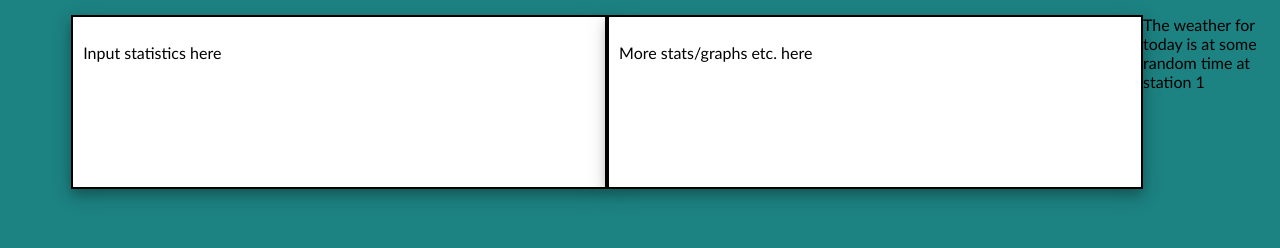
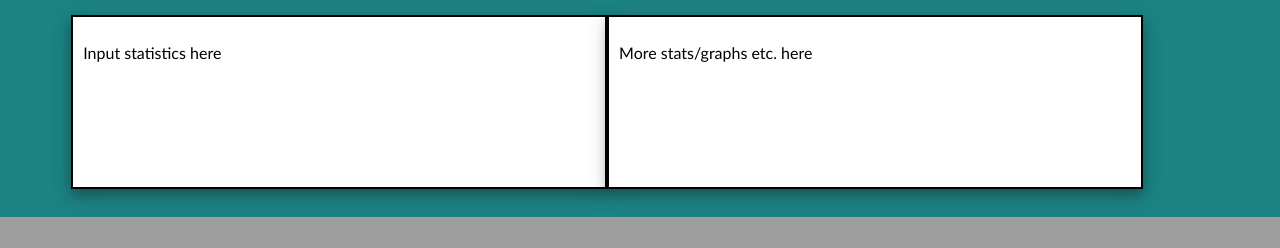
Before and after one commit to PamelaKelly/DublinBikes, a Flask app: page / in a window 1280 px wide. Shown: the part 583-831 px from the top of the page. After the commit the page ends 800 px from the top, so only its background shows below. Run offline with Flask 2, Linux system fonts and the light colour scheme; data that the repository does not hold is empty; some libraries are stand-ins or nearby versions.

Commit message:
Small css changes and html changes. Tiny change to the JS button

```diff
--- a/src/static/Style.css
+++ b/src/static/Style.css
@@ -50,7 +50,7 @@ div.right {
     box-shadow: 0 4px 8px 0 rgba(0, 0, 0, 0.2), 0 6px 20px 0 rgba(0, 0, 0, 0.19);
 }
 
-.button {
+button {
     border-radius: 2px;
     border: none;
     color: black;
@@ -63,7 +63,7 @@ div.right {
     background-color: lightgrey;
 }
 
-.button:hover {
-    background-color: #008CBA;
+button:hover {
+    background-color: #1D8282;
     color: white;
 }
--- a/src/static/js/mainScript.js
+++ b/src/static/js/mainScript.js
@@ -32,10 +32,9 @@ function showStationMarkers() {
                         }
 						var station_number = station.station_number;
                     	var content = "Station name: " + station.station_name + "<br>" + "Station number: " + station.station_number + "<br>" + "Address: " + station.station_address + "<br>" + "Banking: " + station.banking_available + "<br>";
-                    	var button = "<input type='submit' onclick='myFunction(" + station_number + ")' value='Click for more detailed information' class='submit'></input>";
-                        // update_url will work if you say onclick='update_url(\"1234\"'
-                        var button2 = "<input type='button' onclick='update_url(station.station_number)' value='Test'></input>";
-                        infoWindow.setContent(content + "<br> " + button + button2);
+                    	//var button = "<input type='submit' onclick='myFunction(" + station_number + ")' value='Click for more detailed information' class='submit'></input>";
+                        var button = "<button onclick='myFunction(" + station_number + ")'>Click here for more detailed information!</button>";
+                        infoWindow.setContent(content + "<br> " + button);
                         infoWindow.open(map, marker);
                     }
                 })(marker, stations));
@@ -53,17 +52,6 @@ showStationMarkers();
 function update_url(url) {
     history.pushState(null, null, url);
 }
-
-function testBank() {
-    var jqxhr = $.getJSON("http://127.0.0.1:5000/stations", null, function(data) {
-        var stations = data.stations;
-        _.forEach(stations, function(station){
-            document.getElementById("demo").innerHTML = stations.banking_available;
-        })
-
-    })
-}
-
 
 function myFunction(station_number) {
     //document.getElementById("demo").innerHTML = "boo";
--- a/src/templates/base.html
+++ b/src/templates/base.html
@@ -23,8 +23,6 @@
        </div>
        <div class="container2">
         <div>
-        <!-- To update url - http://stackoverflow.com/questions/35395485/change-url-without-refresh-the-page -->
-        <!-- <p onclick="update_url(number);">Link</p> -->
             <!-- Placeholder for stats???  -->
             {% block content %}{% endblock %}
          </div>
@@ -42,9 +40,6 @@
             <p> More stats/graphs etc. here</p>
          </div>
                  </div>
-
-                 <p> The weather for today is at some random time at station 1 </p>
-            <p id ="weather"></p>
        <br><br><br><br><br>
 
       <br><br>
```
